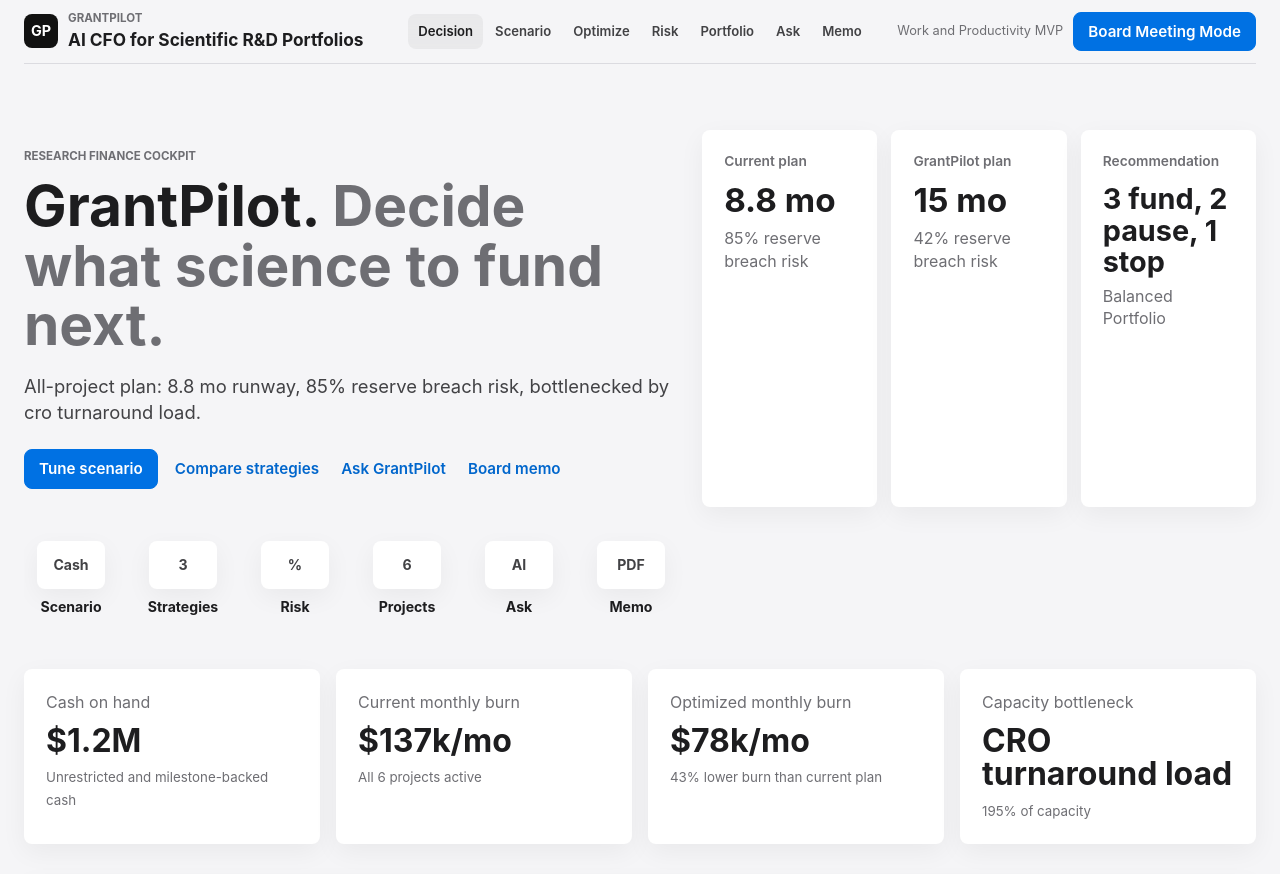
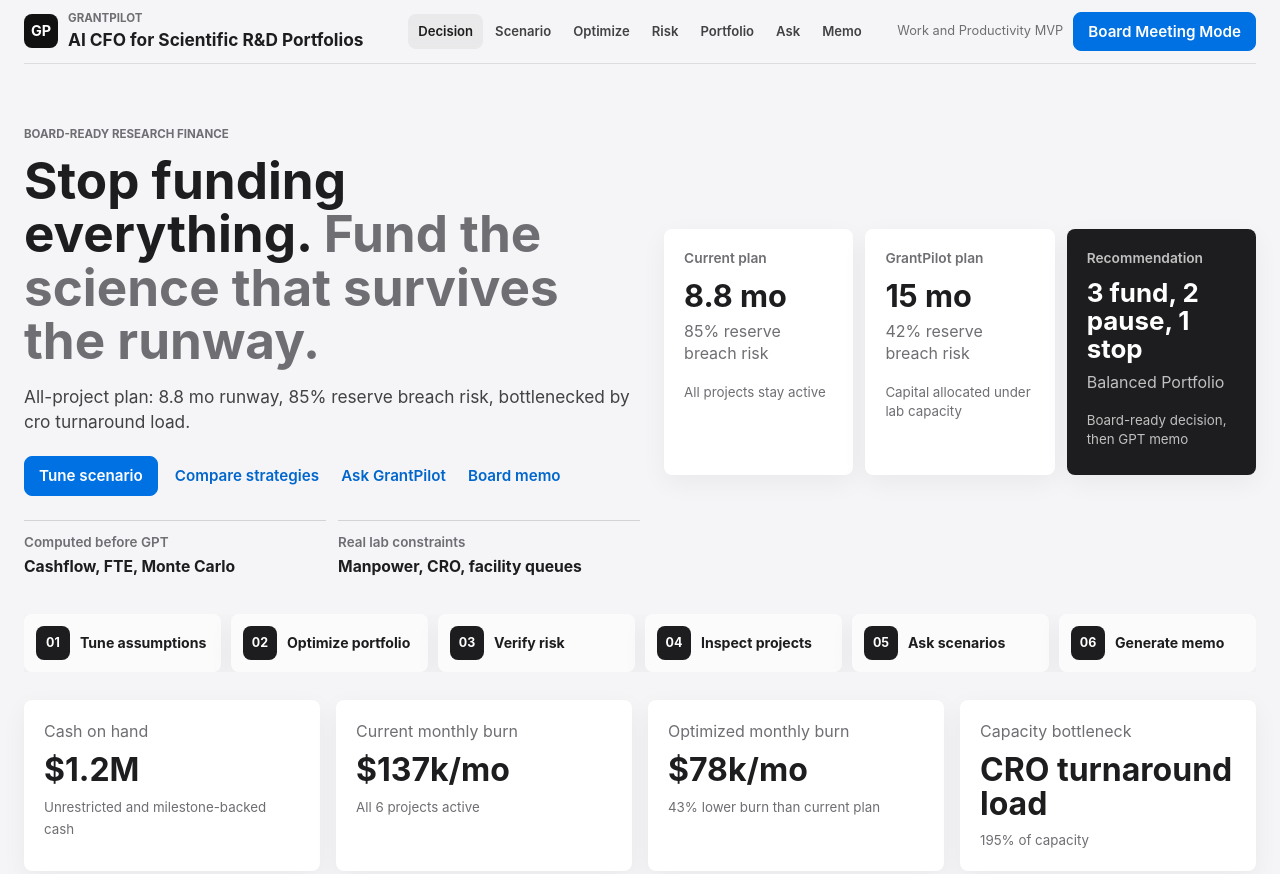
Before and after one commit to Jiaye1998/grantpilot, a plain HTML site: page index.html in a window 1280 px wide. Shown: the top 874 px of the page. Drawn offline with Linux system fonts and the light colour scheme.

Commit message:
Refine PC decision brief UI

```diff
--- a/index.html
+++ b/index.html
@@ -34,8 +34,8 @@
     <main>
       <section class="diagnosis-band" id="snapshot" aria-labelledby="diagnosisTitle">
         <div class="diagnosis-copy">
-          <p class="eyebrow">Research finance cockpit</p>
-          <h2 id="diagnosisTitle"><span>GrantPilot.</span> Decide what science to fund next.</h2>
+          <p class="eyebrow">Board-ready research finance</p>
+          <h2 id="diagnosisTitle"><span>Stop funding everything.</span> Fund the science that survives the runway.</h2>
           <p id="diagnosisText">Loading GrantPilot scenario...</p>
           <div class="quick-actions" aria-label="Primary workflow">
             <a class="btn btn-primary" href="#scenario">Tune scenario</a>
@@ -43,50 +43,63 @@
             <a class="btn" href="#ask">Ask GrantPilot</a>
             <a class="btn" href="#boardMemo">Board memo</a>
           </div>
+          <div class="proof-grid" aria-label="Why GrantPilot is different">
+            <div>
+              <span>Computed before GPT</span>
+              <strong>Cashflow, FTE, Monte Carlo</strong>
+            </div>
+            <div>
+              <span>Real lab constraints</span>
+              <strong>Manpower, CRO, facility queues</strong>
+            </div>
+          </div>
         </div>
         <div class="decision-strip" aria-label="Current plan versus GrantPilot plan">
           <div>
             <span class="strip-label">Current plan</span>
             <strong id="currentRunway">--</strong>
             <span id="currentRisk">--</span>
+            <small>All projects stay active</small>
           </div>
           <div>
             <span class="strip-label">GrantPilot plan</span>
             <strong id="optimizedRunway">--</strong>
             <span id="optimizedRisk">--</span>
+            <small>Capital allocated under lab capacity</small>
           </div>
-          <div>
+          <div class="recommendation-card">
             <span class="strip-label">Recommendation</span>
             <strong id="decisionCount">--</strong>
             <span id="decisionSummary">--</span>
+            <small>Board-ready decision, then GPT memo</small>
           </div>
         </div>
       </section>
 
-      <section class="category-rail" aria-label="GrantPilot workflow shortcuts">
+      <section class="category-rail" aria-label="GrantPilot demo flow">
         <a href="#scenario">
-          <span>Cash</span>
-          <strong>Scenario</strong>
+          <span>01</span>
+          <strong>Tune assumptions</strong>
         </a>
         <a href="#optimizer">
-          <span>3</span>
-          <strong>Strategies</strong>
+          <span>02</span>
+          <strong>Optimize portfolio</strong>
         </a>
         <a href="#risk">
-          <span>%</span>
-          <strong>Risk</strong>
+          <span>03</span>
+          <strong>Verify risk</strong>
         </a>
         <a href="#portfolio">
-          <span>6</span>
-          <strong>Projects</strong>
+          <span>04</span>
+          <strong>Inspect projects</strong>
         </a>
         <a href="#ask">
-          <span>AI</span>
-          <strong>Ask</strong>
+          <span>05</span>
+          <strong>Ask scenarios</strong>
         </a>
         <a href="#boardMemo">
-          <span>PDF</span>
-          <strong>Memo</strong>
+          <span>06</span>
+          <strong>Generate memo</strong>
         </a>
       </section>
 
--- a/styles.css
+++ b/styles.css
@@ -52,7 +52,7 @@ main,
 }
 
 main {
-  padding: 38px 0 56px;
+  padding: 26px 0 56px;
 }
 
 .app-header {
@@ -217,10 +217,10 @@ input:focus-visible {
 
 .diagnosis-band {
   display: grid;
-  grid-template-columns: minmax(0, 1.08fr) minmax(480px, 0.92fr);
-  gap: 28px;
+  grid-template-columns: minmax(0, 1.02fr) minmax(510px, 0.98fr);
+  gap: 24px;
   align-items: stretch;
-  padding: 28px 0 18px;
+  padding: 22px 0 14px;
   scroll-margin-top: 92px;
 }
 
@@ -232,7 +232,9 @@ input:focus-visible {
 }
 
 .diagnosis-copy {
-  padding: 18px 0;
+  display: grid;
+  align-content: center;
+  padding: 14px 0;
 }
 
 .diagnosis-copy .eyebrow {
@@ -240,11 +242,11 @@ input:focus-visible {
 }
 
 .diagnosis-copy h2 {
-  max-width: 760px;
+  max-width: 780px;
   color: var(--muted);
-  font-size: 3.55rem;
+  font-size: 3.2rem;
   font-weight: 700;
-  line-height: 1.05;
+  line-height: 1.04;
 }
 
 .diagnosis-copy h2 span {
@@ -252,16 +254,16 @@ input:focus-visible {
 }
 
 .diagnosis-copy > p:not(.eyebrow) {
-  max-width: 690px;
+  max-width: 650px;
   margin: 18px 0 0;
   color: var(--muted-strong);
-  font-size: 1.15rem;
+  font-size: 1.08rem;
 }
 
 .quick-actions {
   flex-wrap: wrap;
   gap: 12px;
-  margin-top: 24px;
+  margin-top: 22px;
 }
 
 .quick-actions .btn:not(.btn-primary) {
@@ -276,31 +278,75 @@ input:focus-visible {
   color: var(--primary-strong);
 }
 
+.proof-grid {
+  display: grid;
+  grid-template-columns: repeat(2, minmax(0, 1fr));
+  gap: 12px;
+  max-width: 650px;
+  margin-top: 24px;
+}
+
+.proof-grid > div {
+  border-top: 1px solid var(--border);
+  padding-top: 12px;
+}
+
+.proof-grid span {
+  display: block;
+  margin-bottom: 4px;
+  color: var(--muted);
+  font-size: 0.84rem;
+  font-weight: 600;
+}
+
+.proof-grid strong {
+  display: block;
+  font-size: 0.98rem;
+  font-weight: 650;
+}
+
 .decision-strip {
   display: grid;
   grid-template-columns: repeat(3, minmax(0, 1fr));
-  gap: 14px;
+  gap: 12px;
+  align-self: center;
 }
 
 .decision-strip > div,
 .metric-card {
-  min-height: 184px;
+  min-height: 164px;
   border-radius: 8px;
   background: var(--surface);
   box-shadow: var(--shadow-soft);
-  padding: 22px;
+  padding: 20px;
+}
+
+.decision-strip > div {
+  display: grid;
+  align-content: start;
+  min-height: 246px;
+}
+
+.decision-strip .recommendation-card {
+  background: #1d1d1f;
+  color: #ffffff;
+}
+
+.decision-strip .recommendation-card span,
+.decision-strip .recommendation-card small {
+  color: rgba(255, 255, 255, 0.72);
 }
 
 .decision-strip strong {
   display: block;
-  margin: 12px 0 8px;
-  font-size: 2.08rem;
+  margin: 10px 0 8px;
+  font-size: 1.92rem;
   line-height: 1.08;
   letter-spacing: 0;
 }
 
 .decision-strip > div:last-child strong {
-  font-size: 1.8rem;
+  font-size: 1.62rem;
 }
 
 .decision-strip span,
@@ -317,19 +363,31 @@ input:focus-visible {
   font-weight: 600;
 }
 
+.decision-strip small {
+  display: block;
+  margin-top: 18px;
+  color: var(--muted);
+}
+
 .category-rail {
-  gap: 18px;
-  margin: 8px 0 42px;
-  padding: 8px 0 10px;
+  display: grid;
+  grid-template-columns: repeat(6, minmax(0, 1fr));
+  gap: 10px;
+  margin: 8px 0 28px;
+  padding: 0;
   overflow-x: auto;
   scrollbar-width: thin;
 }
 
 .category-rail a {
-  display: grid;
-  justify-items: center;
-  gap: 8px;
-  min-width: 94px;
+  display: flex;
+  align-items: center;
+  gap: 10px;
+  min-width: 0;
+  border-radius: 8px;
+  background: rgba(255, 255, 255, 0.68);
+  padding: 12px;
+  box-shadow: var(--shadow-soft);
   color: var(--text);
   text-decoration: none;
 }
@@ -337,29 +395,31 @@ input:focus-visible {
 .category-rail span {
   display: grid;
   place-items: center;
-  width: 68px;
-  height: 48px;
+  flex: 0 0 auto;
+  width: 34px;
+  height: 34px;
   border-radius: 8px;
-  background: var(--surface);
-  box-shadow: var(--shadow-soft);
-  color: var(--muted-strong);
-  font-size: 0.88rem;
+  background: var(--text);
+  color: #ffffff;
+  font-size: 0.78rem;
   font-weight: 700;
 }
 
 .category-rail strong {
+  min-width: 0;
   font-size: 0.88rem;
+  line-height: 1.2;
 }
 
 .metric-grid {
   display: grid;
   grid-template-columns: repeat(4, minmax(0, 1fr));
   gap: 16px;
-  margin-bottom: 34px;
+  margin-bottom: 28px;
 }
 
 .metric-card {
-  min-height: 150px;
+  min-height: 142px;
 }
 
 .metric-card strong {
```
